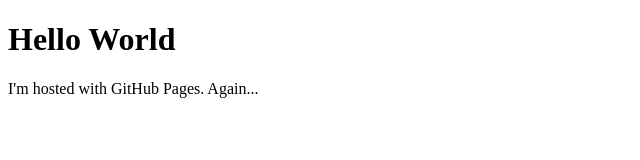
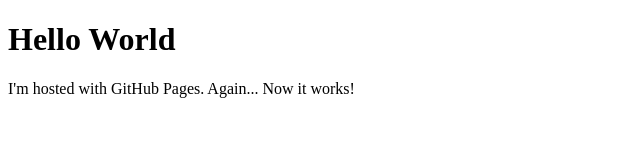
Before and after one commit to wielanddl/wielanddl.github.io, a plain HTML site: page index.html in a window 1280 px wide. Shown: the whole page, without its empty margins (0-640 px from the left). Drawn offline with Linux system fonts and the light colour scheme.

Commit message:
Update index.html

```diff
--- a/index.html
+++ b/index.html
@@ -2,6 +2,6 @@
 <html>
 <body>
 <h1>Hello World</h1>
-<p>I'm hosted with GitHub Pages. Again...</p>
+<p>I'm hosted with GitHub Pages. Again... Now it works!</p>
 </body>
 </html>
```
